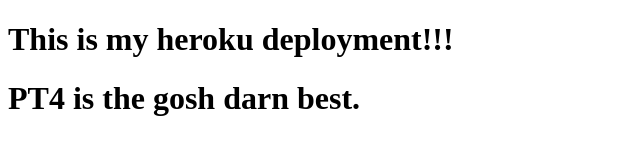
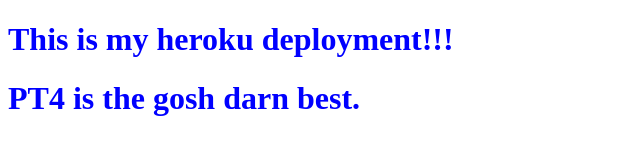
Before and after one commit to abuendia09/deploymentDemo, a website: page public/index.html in a window 1280 px wide. Shown: the whole page, without its empty margins (0-640 px from the left). Drawn offline with Linux system fonts and the light colour scheme.

Commit message:
added index css natively

```diff
--- a/public/index.html
+++ b/public/index.html
@@ -5,7 +5,7 @@
   <meta http-equiv="X-UA-Compatible" content="IE=edge">
   <meta name="viewport" content="width=device-width, initial-scale=1.0">
   <title>Heroku Test</title>
-  <link rel="stylesheet" href="/styles">
+  <link rel="stylesheet" href="index.css">
 </head>
 <body>
   <h1>This is my heroku deployment!!!</h1>
```
